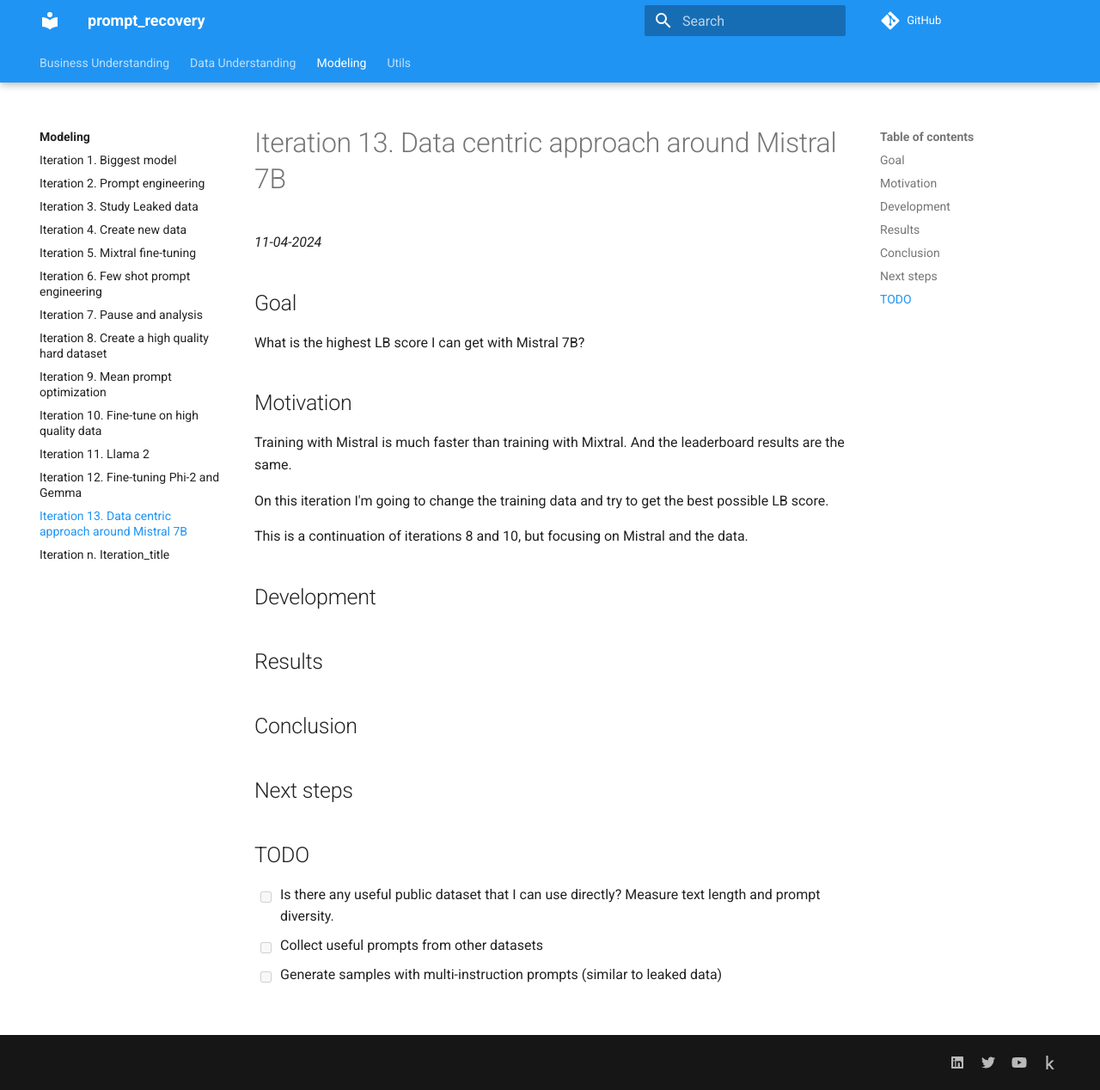
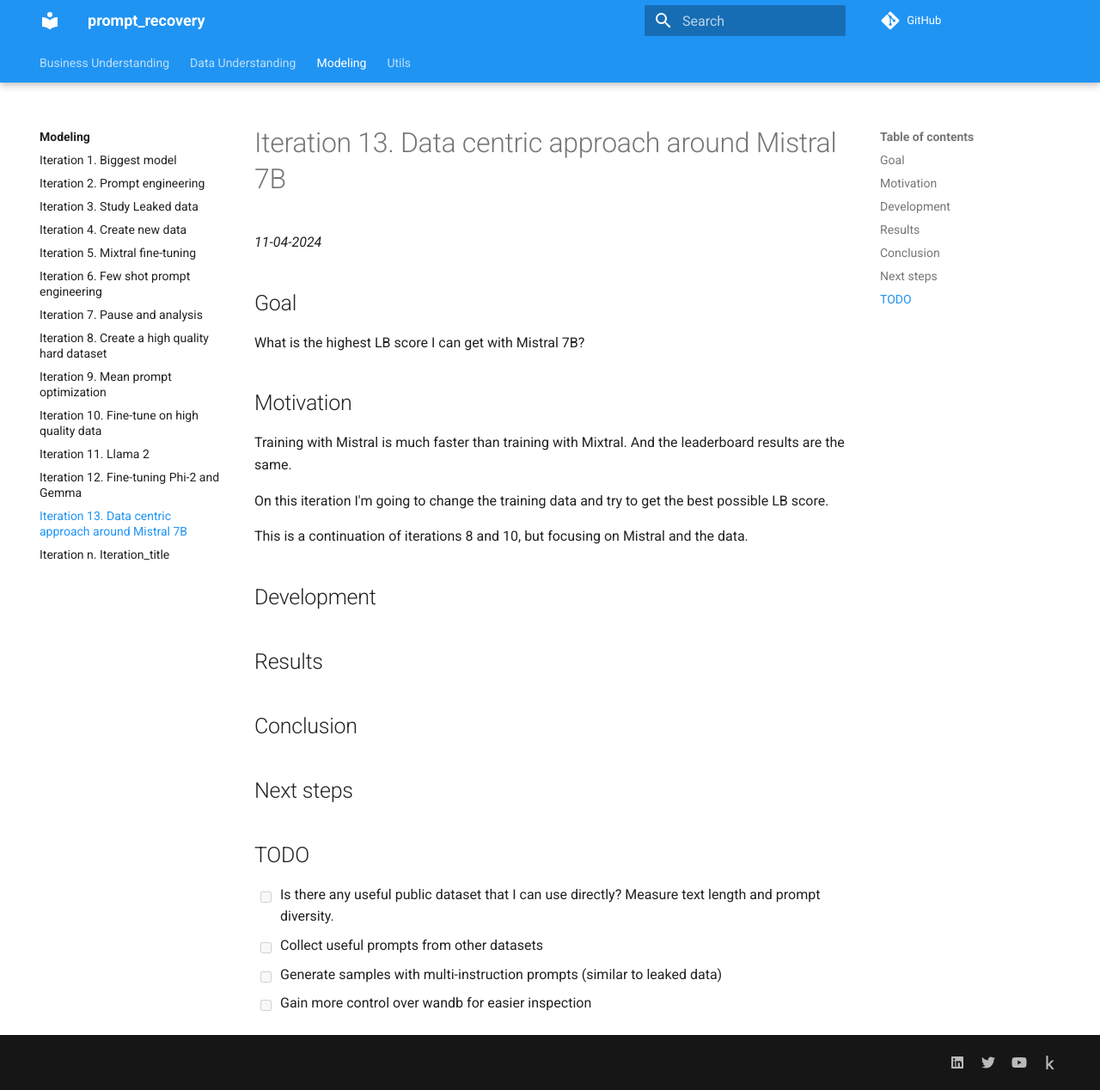
Before and after one commit to ironbar/prompt_recovery, an MkDocs documentation site: the page built from docs/modeling/Iteration_13_datacentric_mistral.md, in a window 1280 px wide and 1268 px high. Shown: the whole window at 86% size. Built offline with MkDocs 1.6.1 and Material for MkDocs 9.7.7, drawn with Linux system fonts in a browser that asks for light colours; comment, search, counter and statistics services are not loaded.

```diff
--- a/docs/modeling/Iteration_13_datacentric_mistral.md
+++ b/docs/modeling/Iteration_13_datacentric_mistral.md
@@ -27,3 +27,4 @@
 - [ ] Is there any useful public dataset that I can use directly? Measure text length and prompt diversity.
 - [ ] Collect useful prompts from other datasets
 - [ ] Generate samples with multi-instruction prompts (similar to leaked data)
+- [ ] Gain more control over wandb for easier inspection
```
Also changed, not shown: 1 other file.
